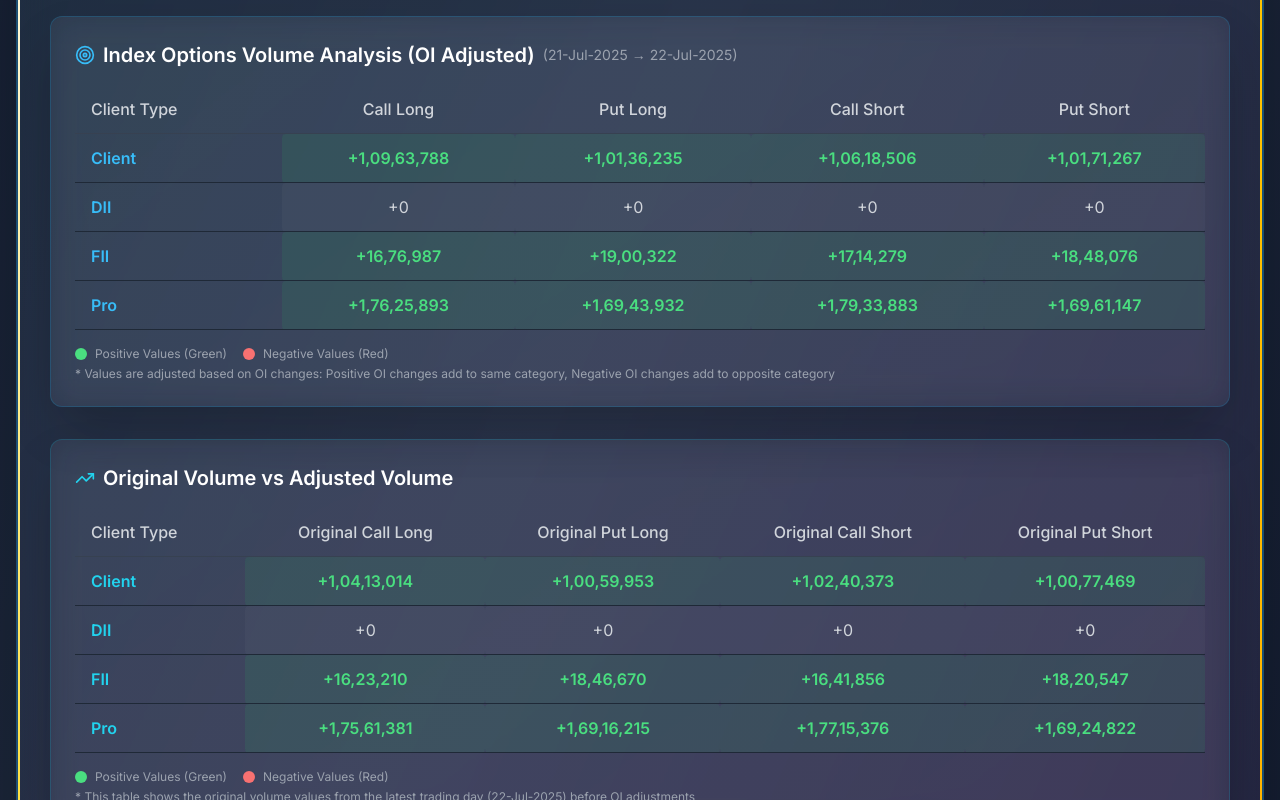
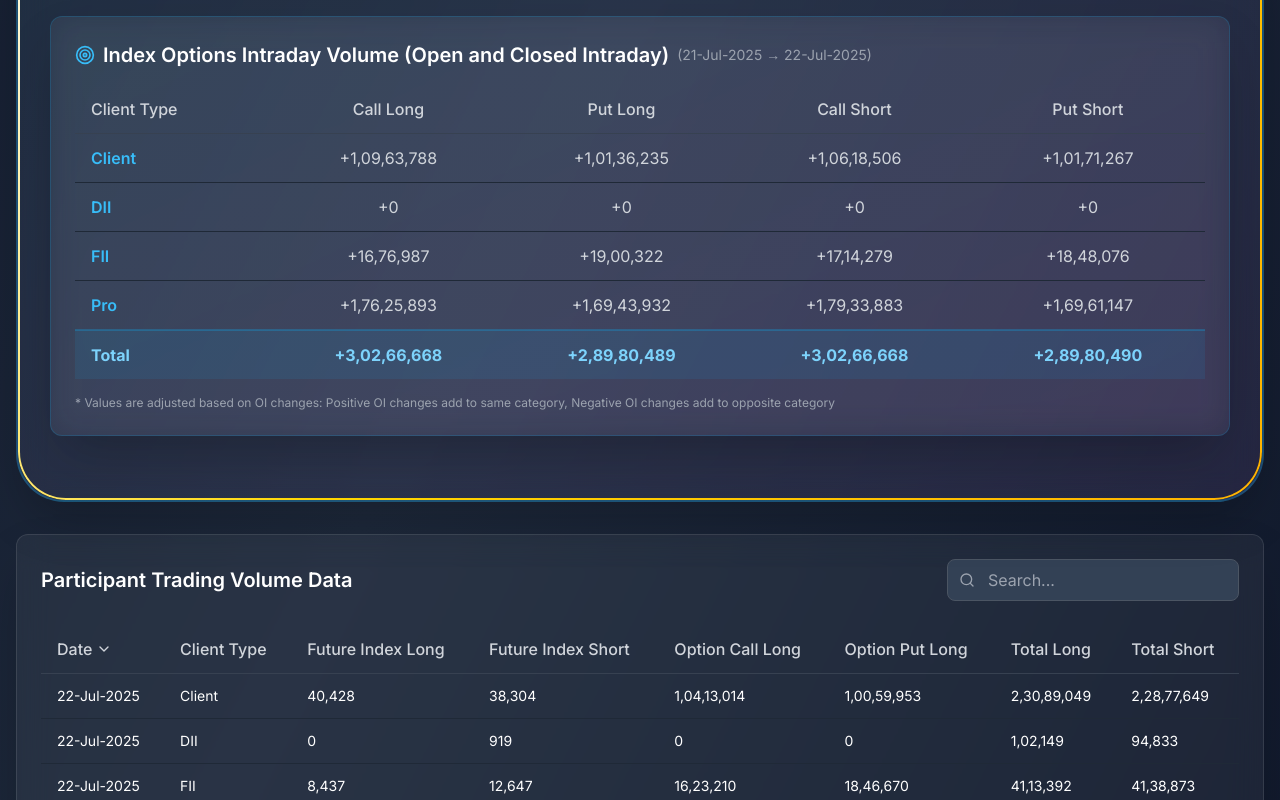
Before and after one commit to ryuzaki-ved/NSE-EOD-Data-Analyzer, a React (Vite) app in the folder my-eod-app/: page /part-vol in a window 1280 px wide. Shown: the part 1300-2100 px from the top of the page. Built offline with nearby package versions, Linux system fonts and the light colour scheme.

Commit message:
Removed redundant table data

```diff
--- a/my-eod-app/src/components/DeepInsightsPartVol.jsx
+++ b/my-eod-app/src/components/DeepInsightsPartVol.jsx
@@ -1,5 +1,5 @@
 import React from 'react'
-import { Eye, Target, TrendingUp, TrendingDown } from 'lucide-react'
+import { Eye, Target } from 'lucide-react'
 import { formatDifference } from '../utils/partOIHelpers'
 
 const DeepInsightsPartVol = ({ data, latestDate, previousDate }) => {
@@ -7,17 +7,13 @@ const DeepInsightsPartVol = ({ data, latestDate, previousDate }) => {
     return null
   }
 
-  const getValueColor = (value) => {
-    if (value > 0) return 'text-green-400 font-semibold'
-    if (value < 0) return 'text-red-400 font-semibold'
-    return 'text-gray-300'
-  }
-
-  const getBackgroundColor = (value) => {
-    if (value > 0) return 'bg-green-500/10'
-    if (value < 0) return 'bg-red-500/10'
-    return 'bg-gray-500/10'
-  }
+  // Calculate totals for all client types
+  const totals = data.reduce((acc, row) => ({
+    callLong: acc.callLong + row.callLong,
+    putLong: acc.putLong + row.putLong,
+    callShort: acc.callShort + row.callShort,
+    putShort: acc.putShort + row.putShort
+  }), { callLong: 0, putLong: 0, callShort: 0, putShort: 0 })
 
   return (
     <div className="glass-card p-8 border-2 border-primary-500/30 bg-gradient-to-br from-primary-900/10 to-purple-900/10 glow-gold-border">
@@ -35,7 +31,7 @@ const DeepInsightsPartVol = ({ data, latestDate, previousDate }) => {
       <div className="glass-card p-6 border border-primary-500/20 mb-8">
         <div className="flex items-center space-x-2 mb-4">
           <Target className="h-5 w-5 text-primary-400" />
-          <h4 className="text-xl font-semibold">Index Options Volume Analysis (OI Adjusted)</h4>
+          <h4 className="text-xl font-semibold">Index Options Intraday Volume (Open and Closed Intraday)</h4>
           <div className="text-sm text-gray-400">({previousDate} → {latestDate})</div>
         </div>
 
@@ -54,95 +50,41 @@ const DeepInsightsPartVol = ({ data, latestDate, previousDate }) => {
               {data.map((row, index) => (
                 <tr key={index} className="border-b border-gray-800 hover:bg-white/5 transition-colors">
                   <td className="py-3 px-4 font-semibold text-primary-400">{row.clientType}</td>
-                  <td className={`py-3 px-4 text-center ${getValueColor(row.callLong)} ${getBackgroundColor(row.callLong)} rounded px-2 py-1`}>
+                  <td className="py-3 px-4 text-center text-gray-300">
                     {formatDifference(row.callLong)}
                   </td>
-                  <td className={`py-3 px-4 text-center ${getValueColor(row.putLong)} ${getBackgroundColor(row.putLong)} rounded px-2 py-1`}>
+                  <td className="py-3 px-4 text-center text-gray-300">
                     {formatDifference(row.putLong)}
                   </td>
-                  <td className={`py-3 px-4 text-center ${getValueColor(row.callShort)} ${getBackgroundColor(row.callShort)} rounded px-2 py-1`}>
+                  <td className="py-3 px-4 text-center text-gray-300">
                     {formatDifference(row.callShort)}
                   </td>
-                  <td className={`py-3 px-4 text-center ${getValueColor(row.putShort)} ${getBackgroundColor(row.putShort)} rounded px-2 py-1`}>
+                  <td className="py-3 px-4 text-center text-gray-300">
                     {formatDifference(row.putShort)}
                   </td>
                 </tr>
               ))}
+              <tr className="border-t-2 border-primary-500/30 bg-primary-500/10">
+                <td className="py-3 px-4 font-bold text-primary-300">Total</td>
+                <td className="py-3 px-4 text-center font-bold text-primary-300">
+                  {formatDifference(totals.callLong)}
+                </td>
+                <td className="py-3 px-4 text-center font-bold text-primary-300">
+                  {formatDifference(totals.putLong)}
+                </td>
+                <td className="py-3 px-4 text-center font-bold text-primary-300">
+                  {formatDifference(totals.callShort)}
+                </td>
+                <td className="py-3 px-4 text-center font-bold text-primary-300">
+                  {formatDifference(totals.putShort)}
+                </td>
+              </tr>
             </tbody>
           </table>
         </div>
 
-        <div className="mt-4 text-xs text-gray-400 space-y-1">
-          <div className="flex items-center space-x-4">
-            <span className="flex items-center space-x-2">
-              <span className="w-3 h-3 bg-green-400 rounded-full"></span>
-              <span>Positive Values (Green)</span>
-            </span>
-            <span className="flex items-center space-x-2">
-              <span className="w-3 h-3 bg-red-400 rounded-full"></span>
-              <span>Negative Values (Red)</span>
-            </span>
-          </div>
-          <p className="text-gray-400 text-xs mt-2">
-            * Values are adjusted based on OI changes: Positive OI changes add to same category, Negative OI changes add to opposite category
-          </p>
-        </div>
-      </div>
-
-      {/* Breakdown Analysis */}
-      <div className="glass-card p-6 border border-cyan-500/20">
-        <div className="flex items-center space-x-2 mb-4">
-          <TrendingUp className="h-5 w-5 text-cyan-400" />
-          <h4 className="text-xl font-semibold">Original Volume vs Adjusted Volume</h4>
-        </div>
-
-        <div className="overflow-x-auto">
-          <table className="w-full">
-            <thead>
-              <tr className="border-b border-gray-700">
-                <th className="text-left py-3 px-4 font-medium text-gray-300">Client Type</th>
-                <th className="text-center py-3 px-4 font-medium text-gray-300">Original Call Long</th>
-                <th className="text-center py-3 px-4 font-medium text-gray-300">Original Put Long</th>
-                <th className="text-center py-3 px-4 font-medium text-gray-300">Original Call Short</th>
-                <th className="text-center py-3 px-4 font-medium text-gray-300">Original Put Short</th>
-              </tr>
-            </thead>
-            <tbody>
-              {data.map((row, index) => (
-                <tr key={index} className="border-b border-gray-800 hover:bg-white/5 transition-colors">
-                  <td className="py-3 px-4 font-semibold text-cyan-400">{row.clientType}</td>
-                  <td className={`py-3 px-4 text-center ${getValueColor(row.originalCallLongVol)} ${getBackgroundColor(row.originalCallLongVol)} rounded px-2 py-1`}>
-                    {formatDifference(row.originalCallLongVol)}
-                  </td>
-                  <td className={`py-3 px-4 text-center ${getValueColor(row.originalPutLongVol)} ${getBackgroundColor(row.originalPutLongVol)} rounded px-2 py-1`}>
-                    {formatDifference(row.originalPutLongVol)}
-                  </td>
-                  <td className={`py-3 px-4 text-center ${getValueColor(row.originalCallShortVol)} ${getBackgroundColor(row.originalCallShortVol)} rounded px-2 py-1`}>
-                    {formatDifference(row.originalCallShortVol)}
-                  </td>
-                  <td className={`py-3 px-4 text-center ${getValueColor(row.originalPutShortVol)} ${getBackgroundColor(row.originalPutShortVol)} rounded px-2 py-1`}>
-                    {formatDifference(row.originalPutShortVol)}
-                  </td>
-                </tr>
-              ))}
-            </tbody>
-          </table>
-        </div>
-
-        <div className="mt-4 text-xs text-gray-400 space-y-1">
-          <div className="flex items-center space-x-4">
-            <span className="flex items-center space-x-2">
-              <span className="w-3 h-3 bg-green-400 rounded-full"></span>
-              <span>Positive Values (Green)</span>
-            </span>
-            <span className="flex items-center space-x-2">
-              <span className="w-3 h-3 bg-red-400 rounded-full"></span>
-              <span>Negative Values (Red)</span>
-            </span>
-          </div>
-          <p>
-            * This table shows the original volume values from the latest trading day ({latestDate}) before OI adjustments
-          </p>
+        <div className="mt-4 text-xs text-gray-400">
+          <p>* Values are adjusted based on OI changes: Positive OI changes add to same category, Negative OI changes add to opposite category</p>
         </div>
       </div>
     </div>
```
